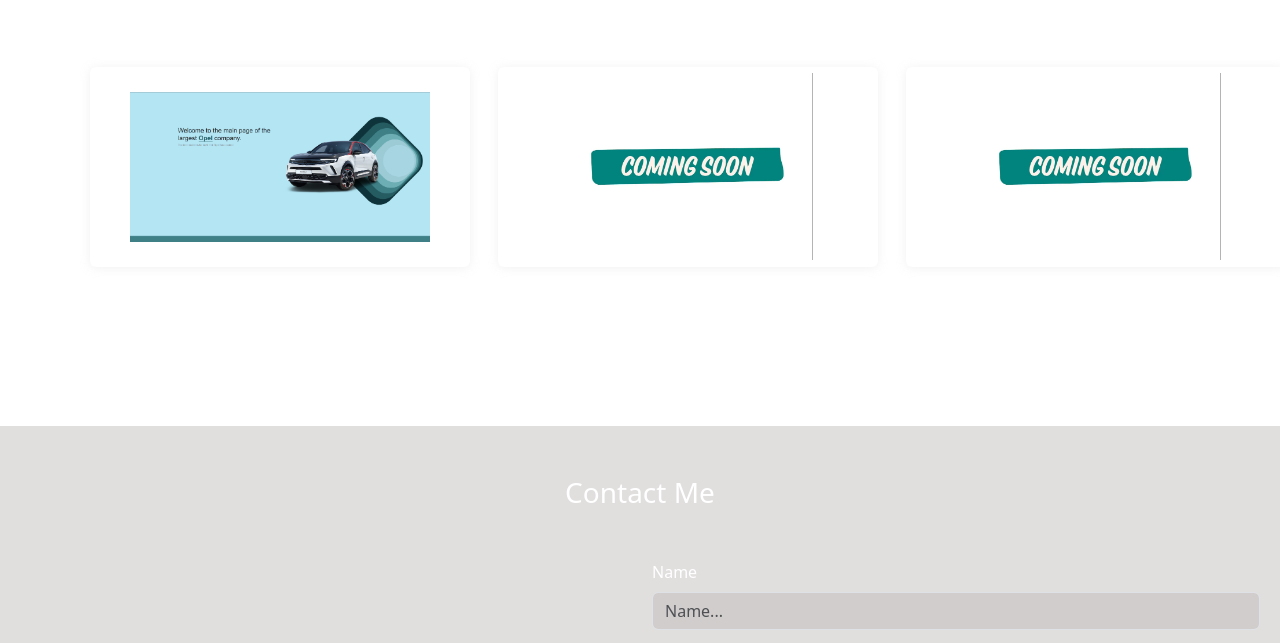
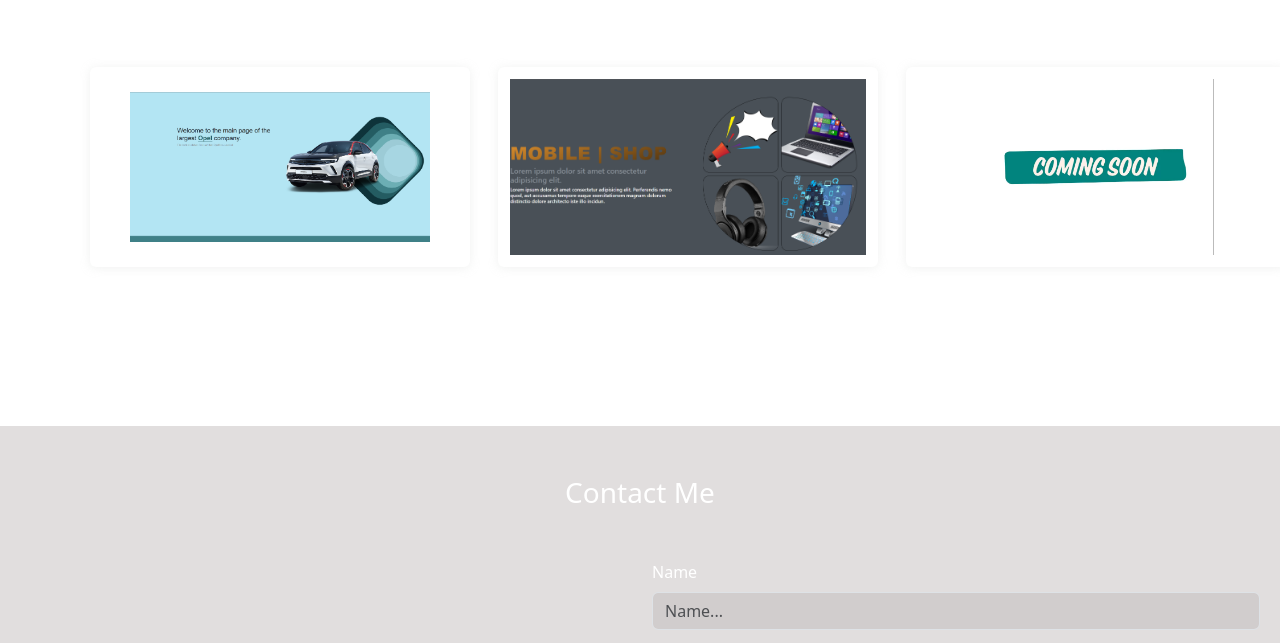
Before and after one commit to Ezdrit/ezdrit.bunjaku-protofolio-web, a plain HTML site: page My Project/myproject.html in a window 1280 px wide. Shown: the part 97-740 px from the top of the page. Drawn offline with nearby package versions, Linux system fonts and the light colour scheme; files whose address does not match are found by name.

Commit message:
upload new project to my project.

```diff
--- a/My Project/myproject.css
+++ b/My Project/myproject.css
@@ -83,8 +83,9 @@ header nav ul li a.nav-link:hover {
   transform: scale(1.1);
 }
 #works .card img {
-  max-width: 250px;
-  height: 200px;
+  max-width: 100%;
+  object-fit: cover;
+  height: 100%;
 }
 #works .card h3 {
   font-weight: bolder;
--- a/My Project/myproject.html
+++ b/My Project/myproject.html
@@ -69,9 +69,9 @@
                 <h3>Showecase-car</h3>
             </div>
             <div class="col-md-4">
-                <a href="../index.html" target="_blank">
+                <a href="https://mobile-stores.netlify.app/" target="_blank">
                   <div class="card mb-3">
-                    <img  src="./img/comingsoons.png" alt="comingsoon" class="img-card"/>
+                    <img  src="./img/Moblie stores.png" alt="comingsoon" class="img-card"/>
                  <!-- Nje foto e projektit qe kam perfuduar -->
                 </div></a>
                 <h3>Coming soon...</h3>
```
Also changed, not shown: My Project/img/Moblie stores.png (added).
